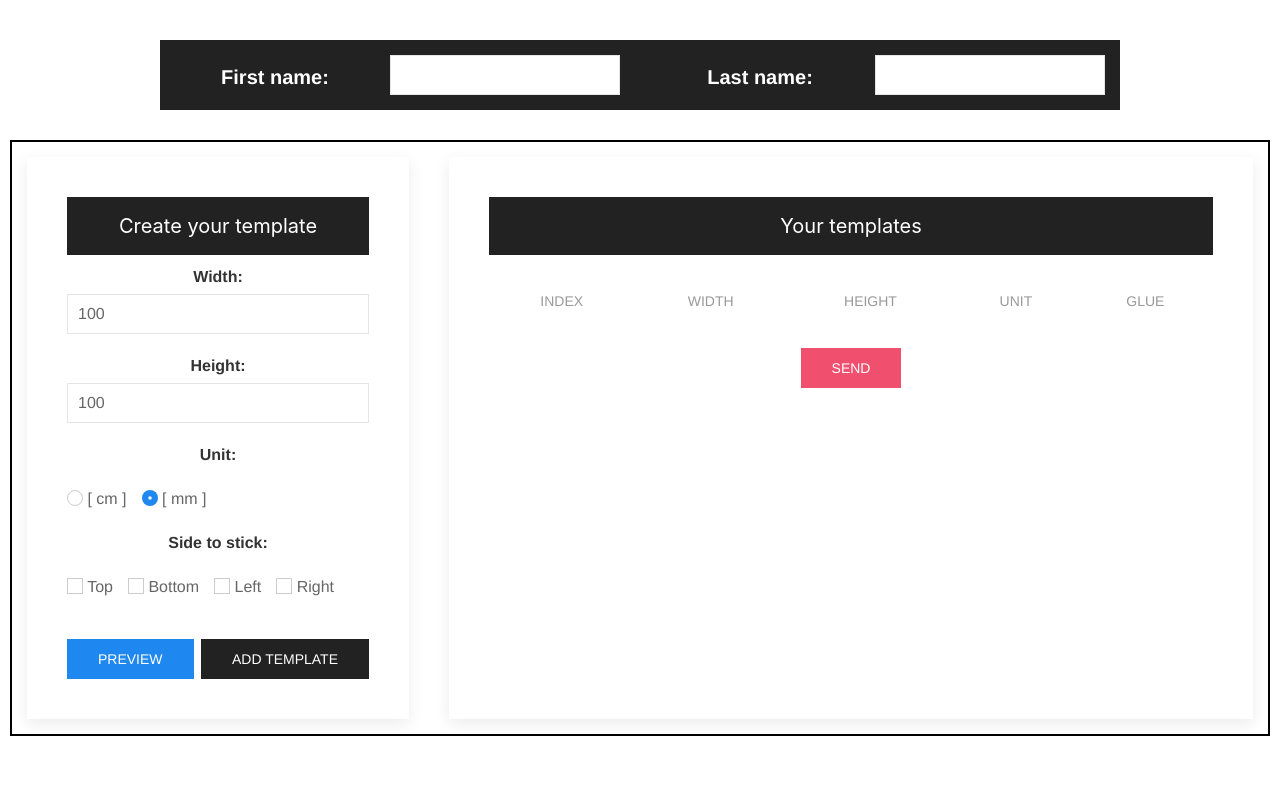
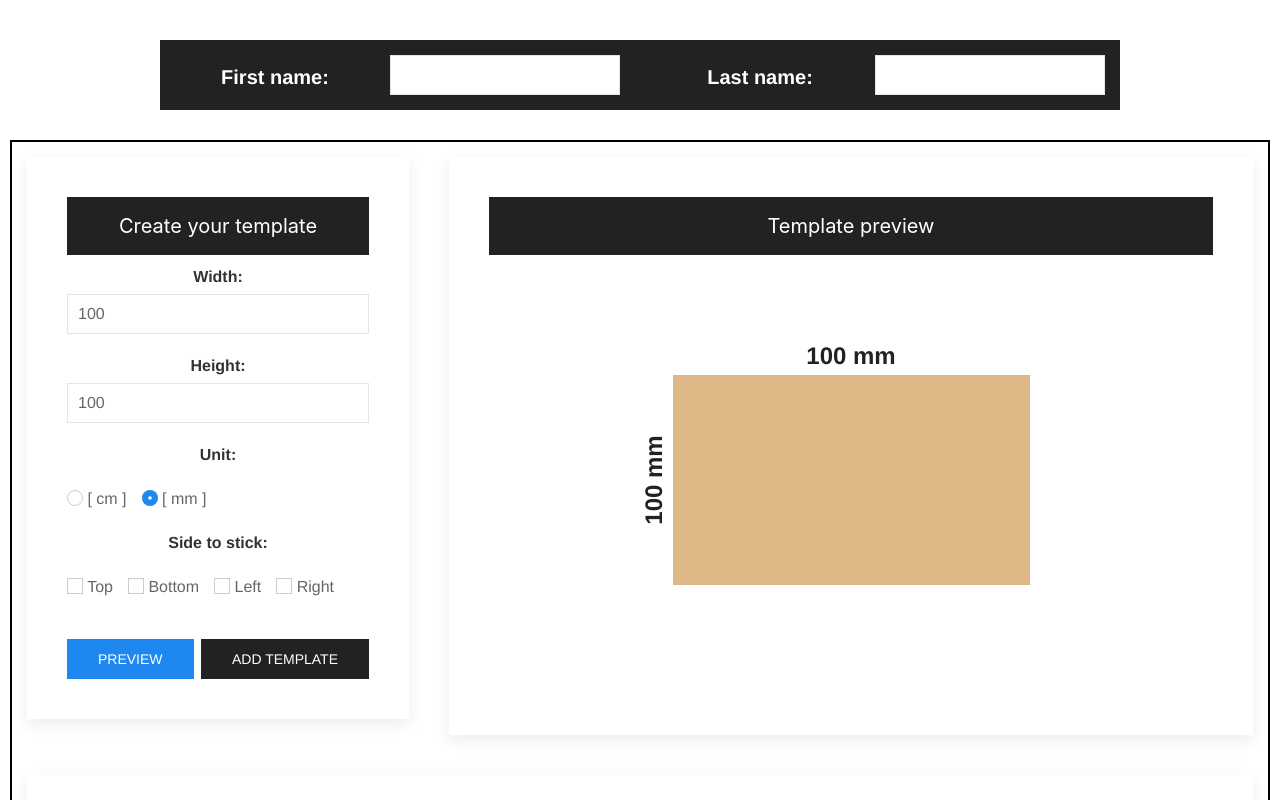
Before and after one commit to sebastianp63/joinery-project, a Vue app: page / in a window 1280 px wide. Shown: the top 800 px of the page. Built offline with nearby package versions, Linux system fonts and the light colour scheme.

Commit message:
Added preview template

```diff
--- a/package.json
+++ b/package.json
@@ -25,6 +25,7 @@
     "eslint-plugin-vue": "^5.0.0",
     "node-sass": "^4.9.0",
     "sass-loader": "^7.1.0",
-    "vue-template-compiler": "^2.6.10"
+    "vue-template-compiler": "^2.6.10",
+    "webpack": "^4.39.3"
   }
 }
--- a/src/components/MyTemplate.vue
+++ b/src/components/MyTemplate.vue
@@ -3,23 +3,28 @@
     class="uk-margin-small-left uk-margin-small-right border-template .uk-background-default uk-align-center uk-padding-small"
   >
     <div class="uk-child-width-expand@s uk-text-center" uk-grid>
-      <div class="uk-width-1-3@m">
+      <div class="uk-flex-first uk-width-1-3@m" style="max-height: 600px">
         <template-form @onUpdated="onTemplateUpdate" @addTemplate="addNewTemplate" />
+      </div>
+      <div class="uk-width-2-3@m">
+        <template-preview v-bind:templateData="templateData"></template-preview>
       </div>
       <div class="uk-width-expand@m">
         <template-container :templates="templates" />
       </div>
     </div>
-    <div>{{firstName }} {{ lastName}}</div>
   </div>
 </template>
 
 <script>
 import TemplateForm from "@/components/TemplateForm.vue";
 import TemplateContainer from "@/components/TemplateContainer.vue";
+import TemplatePreview from "@/components/TemplatePreview.vue";
 
 import { eventBus } from "../main";
-var _ = require("lodash");
+
+const _ = require("lodash");
+const axios = require("axios");
 
 export default {
   props: {
@@ -49,11 +54,16 @@ export default {
         unit: "mm"
       },
       templates: []
+      // templates: {
+      //   type: Array,
+      //   default: []
+      // }
     };
   },
   components: {
     templateForm: TemplateForm,
-    templateContainer: TemplateContainer
+    templateContainer: TemplateContainer,
+    templatePreview: TemplatePreview
   },
   methods: {
     onTemplateUpdate(data) {
@@ -77,21 +87,26 @@ export default {
 
     addNewTemplate() {
       this.templates.push(_.cloneDeep(this.templateData));
-      // this.$set(this.templates, this.index, this.templateData);
+      // this.$set(this.templates, _.cloneDeep(this.templateData));
       this.templateData.id += 1;
     }
   },
-  created() {
+  mounted() {
     eventBus.$on("makeOrder", () => {
-      var templates = JSON.stringify(this.templates);
-      var firstName = JSON.stringify(this.firstName);
-      var lastName = JSON.stringify(this.lastName);
+      let obj = {};
+      (obj.firstName = this.firstName),
+        (obj.lastName = this.lastName),
+        (obj.templates = this.templates);
+      let order = JSON.stringify(obj);
 
-      console.log({
-        firstName: firstName,
-        lastName: lastName,
-        templates: templates
-      });
+      axios
+        .post("/user", order)
+        .then(function(response) {
+          console.log(response);
+        })
+        .catch(function(error) {
+          console.log(error);
+        });
     });
   }
 };
--- a/src/components/TemplateContainer.vue
+++ b/src/components/TemplateContainer.vue
@@ -1,7 +1,7 @@
 <template>
   <div class="uk-card uk-card-default uk-card-body">
     <div class="uk-tile uk-tile-secondary uk-padding-small uk-margin-small-bottom">
-      <p class="uk-h4">Your templates</p>
+      <p class="uk-h4">Created templates</p>
     </div>
     <table class="uk-table uk-table-hover uk-table-divider">
       <thead>
--- a/src/components/TemplateForm.vue
+++ b/src/components/TemplateForm.vue
@@ -90,6 +90,8 @@
 </template>
 
 <script>
+import { eventBus } from "../main";
+
 export default {
   name: "templateForm",
   data() {
--- /dev/null
+++ b/src/components/TemplatePreview.vue
@@ -0,0 +1,156 @@
+<template>
+  <div class="uk-card uk-card-default uk-card-body">
+    <div>
+      <div class="uk-tile uk-tile-secondary uk-padding-small uk-margin-small-bottom">
+        <p class="uk-h4">Template preview</p>
+      </div>
+      <div class="wrapper">
+        <div class="one">
+          <p
+            class="width-text uk-text-large uk-text-secondary uk-text-bold"
+          >{{templateData.width}} {{templateData.unit}}</p>
+        </div>
+        <div class="two"></div>
+        <div class="three"></div>
+        <div class="four">
+          <p
+            class="height-text uk-text-large uk-text-secondary uk-text-bold"
+          >{{templateData.height}} {{templateData.unit}}</p>
+        </div>
+        <div
+          class="bord five"
+          v-bind:class="{
+      'top-border': templateData.veneer.top ,
+      'bottom-border': templateData.veneer.bottom,
+      'left-border':templateData.veneer.left ,
+      'right-border':templateData.veneer.right ,
+      }"
+        ></div>
+      </div>
+    </div>
+  </div>
+</template>
+
+<script>
+export default {
+  props: {
+    templateData: Object
+  },
+  methods: {}
+};
+</script>
+
+<style lang="scss" scoped>
+* {
+  box-sizing: border-box;
+}
+.wrapper {
+  max-width: 940px;
+  margin: 0 auto;
+
+  display: grid;
+  grid-template-columns: repeat(4, 1fr);
+  grid-gap: 10px;
+  grid-auto-rows: minmax(100px, auto);
+
+  div {
+    position: relative;
+  }
+
+  .bord {
+    background-color: burlywood;
+  }
+}
+
+.width-text {
+  width: 100%;
+  position: absolute;
+  top: 100%;
+  left: 50%;
+  transform: translate(-50%, -75%);
+}
+
+.height-text {
+  width: 100%;
+  position: absolute;
+  top: 50%;
+  left: 100%;
+  transform: rotate(270deg) translate(-50%, -75%);
+  transform-origin: 0 0;
+}
+
+.one {
+  grid-column: 2 / 4;
+  grid-row: 1 / 2;
+}
+.two {
+  grid-column: 4 / 5;
+  grid-row: 2 / 4;
+}
+.three {
+  grid-column: 2/4;
+  grid-row: 4 / 5;
+}
+.four {
+  grid-column: 1 /2;
+  grid-row: 2/ 4;
+}
+.five {
+  grid-column: 2 / 4;
+  grid-row: 2 / 4;
+}
+
+.vertical-text {
+  writing-mode: vertical-rl;
+  text-orientation: mixed;
+}
+
+.btn-top {
+  position: absolute;
+  height: 60px;
+  bottom: 0;
+  left: 0;
+  width: 100%;
+}
+
+.btn-right {
+  position: absolute;
+  top: 0;
+  left: 0;
+  width: 60px;
+
+  height: 100%;
+}
+
+.btn-bottom {
+  position: absolute;
+  top: 0;
+  left: 0;
+  width: 100%;
+  height: 50px;
+}
+
+.btn-left {
+  position: absolute;
+  top: 0;
+  right: 0;
+  width: 60px;
+  height: 100%;
+}
+
+.top-border {
+  border-top: 5px solid brown;
+}
+
+.bottom-border {
+  border-bottom: 5px solid brown;
+}
+
+.left-border {
+  border-left: 5px solid brown;
+}
+
+.right-border {
+  border-right: 5px solid brown;
+}
+</style>
--- a/src/main.js
+++ b/src/main.js
@@ -8,7 +8,11 @@ export const eventBus = new Vue({
   methods: {
     makeOrder() {
       this.$emit("makeOrder");
+    },
+    showPreview() {
+      this.$emit("showPreview");
     }
+
   }
 });
 
```
